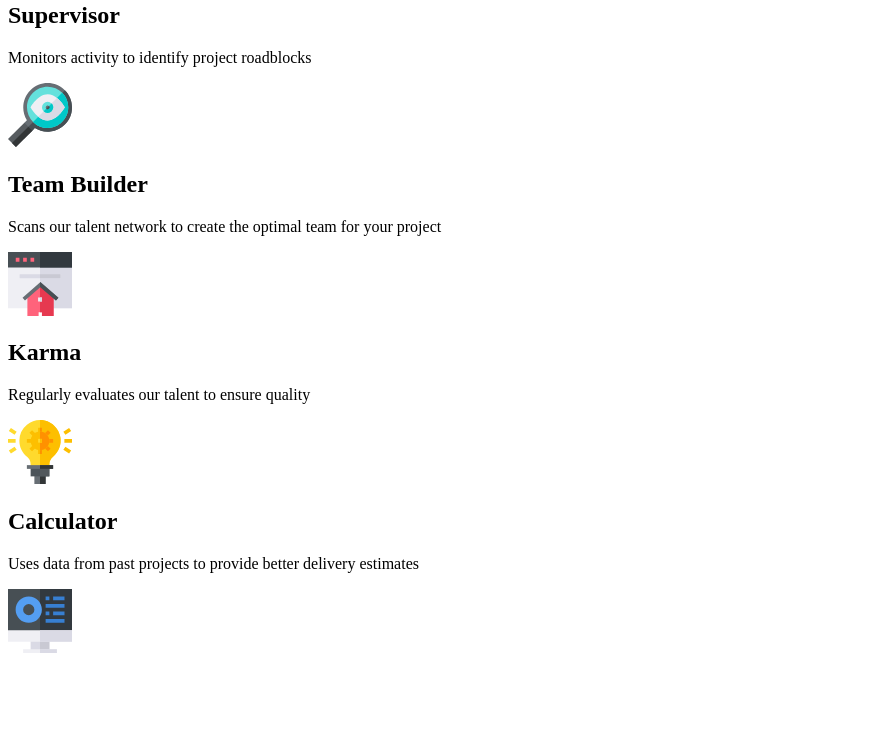
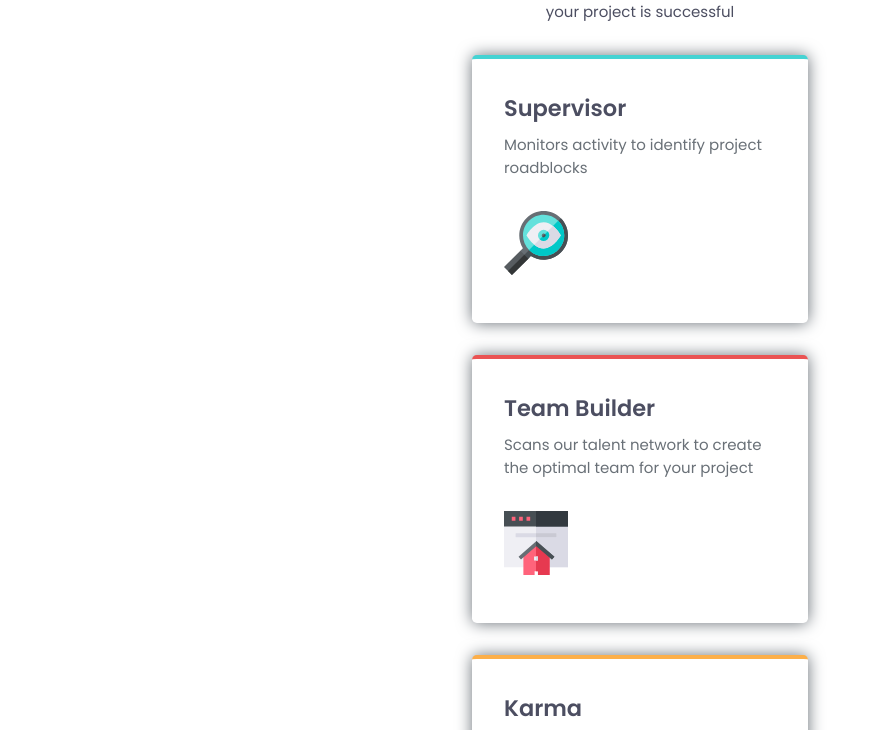
Before and after one commit to 6alactico/Four-Card-Feature-Section, a plain HTML site: page index.html in a window 1280 px wide. Shown: the part 116-846 px from the top of the page, without its empty margins (0-874 px from the left). Before the commit the page ends 800 px from the top, so only its background shows below. Drawn offline with Linux system fonts and the light colour scheme.

Commit message:
commit changes

```diff
--- a/index.html
+++ b/index.html
@@ -11,7 +11,7 @@
   <main id="card-container">
     <header>
       <h1>
-        <span>Reliable, efficient delivery</span>
+        <span>Reliable, efficient delivery</span> <br>
         Powered by Technology
       </h1>
       <p id="introductory-text">
@@ -21,26 +21,34 @@
     </header>
 
     <article class="card supervisor">
-      <h2>Supervisor</h2>
-      <p>Monitors activity to identify project roadblocks</p>
+      <div class="card-text">
+        <h2>Supervisor</h2>
+        <p>Monitors activity to identify project roadblocks</p>
+      </div>
       <img src="/images/icon-supervisor.svg" alt="image of magnifying glass">
     </article>
 
     <article class="card team-builder">
-      <h2>Team Builder</h2>
-      <p>Scans our talent network to create the optimal team for your project</p>
+      <div class="card-text">
+        <h2>Team Builder</h2>
+        <p class="card-text">Scans our talent network to create the optimal team for your project</p>
+      </div>
       <img src="/images/icon-team-builder.svg" alt="image of house">
     </article>
 
     <article class="card karma">
-      <h2>Karma</h2>
-      <p>Regularly evaluates our talent to ensure quality</p>
+      <div class="card-text">
+        <h2>Karma</h2>
+        <p class="card-text">Regularly evaluates our talent to ensure quality</p>
+      </div>
       <img src="/images/icon-karma.svg" alt="image of light bulb">
     </article>
 
     <article class="card calculator">
-      <h2>Calculator</h2>
-      <p>Uses data from past projects to provide better delivery estimates</p>
+      <div class="card-text">
+        <h2>Calculator</h2>
+        <p class="card-text">Uses data from past projects to provide better delivery estimates</p>
+      </div>
       <img src="/images/icon-calculator.svg" alt="image of laptop">
     </article>
   </main>
--- a/styles.css
+++ b/styles.css
@@ -0,0 +1,75 @@
+* {
+    box-sizing: border-box;
+    margin: 0;
+    padding: 0;
+}
+
+body {
+    color: hsl(234, 12%, 34%);
+    height: 100vh;
+    font-family: 'Poppins', sans-serif;
+    font-size: 0.938rem;
+    font-weight: 400;
+}
+
+#card-container {
+    display: flex;
+    flex-direction: column;
+    gap: 2rem;
+    width: 24rem;
+    margin: auto;
+    padding: 0 1.5rem;
+    text-align: center;
+}
+
+h1 {
+    color: hsl(234, 12%, 34%);
+    font-size: 1.5rem;
+}
+
+h1 span {
+    font-weight: 200;
+}
+
+.card {
+    background-color: hsl(0, 0%, 100%);
+    border-radius: 0.3rem;
+    box-shadow: 0.01rem 0.01rem 1rem hsl(212, 6%, 44%);
+    display: grid;
+    flex-direction: column;
+    text-align: left;
+    padding: 2rem;
+    gap: 1rem;
+
+}
+
+.card-text {
+    color: hsl(212, 6%, 44%);
+    display: flex;
+    flex-direction: column;
+    gap: 0.5rem;
+}
+
+.supervisor {
+    border-top: 4px solid hsl(180, 62%, 55%);
+}
+
+.team-builder {
+    border-top: 4px solid hsl(0, 78%, 62%);
+}
+
+.karma {
+    border-top: 4px solid hsl(34, 97%, 64%);
+}
+
+.calculator {
+    border-top: 4px solid hsl(212, 86%, 64%);
+}
+
+h2 {
+    color: hsl(234, 12%, 34%);
+}
+
+img {
+    padding: 1rem 0;
+}
```
